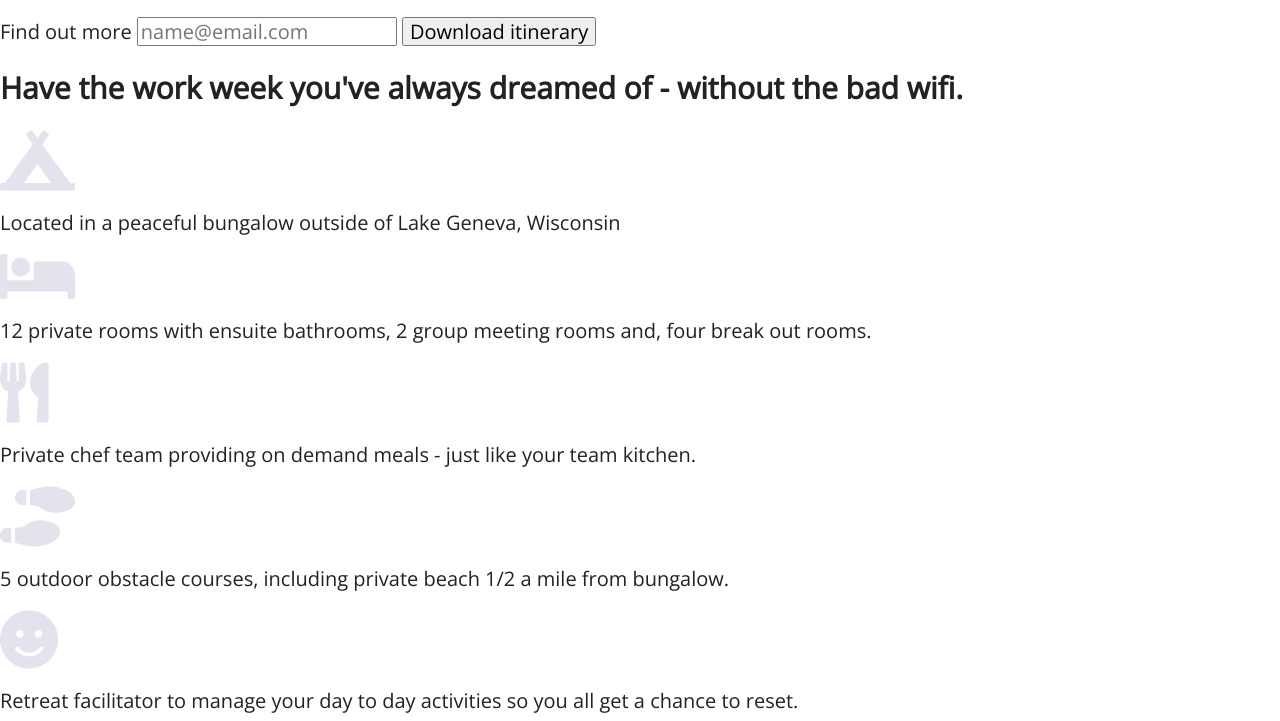
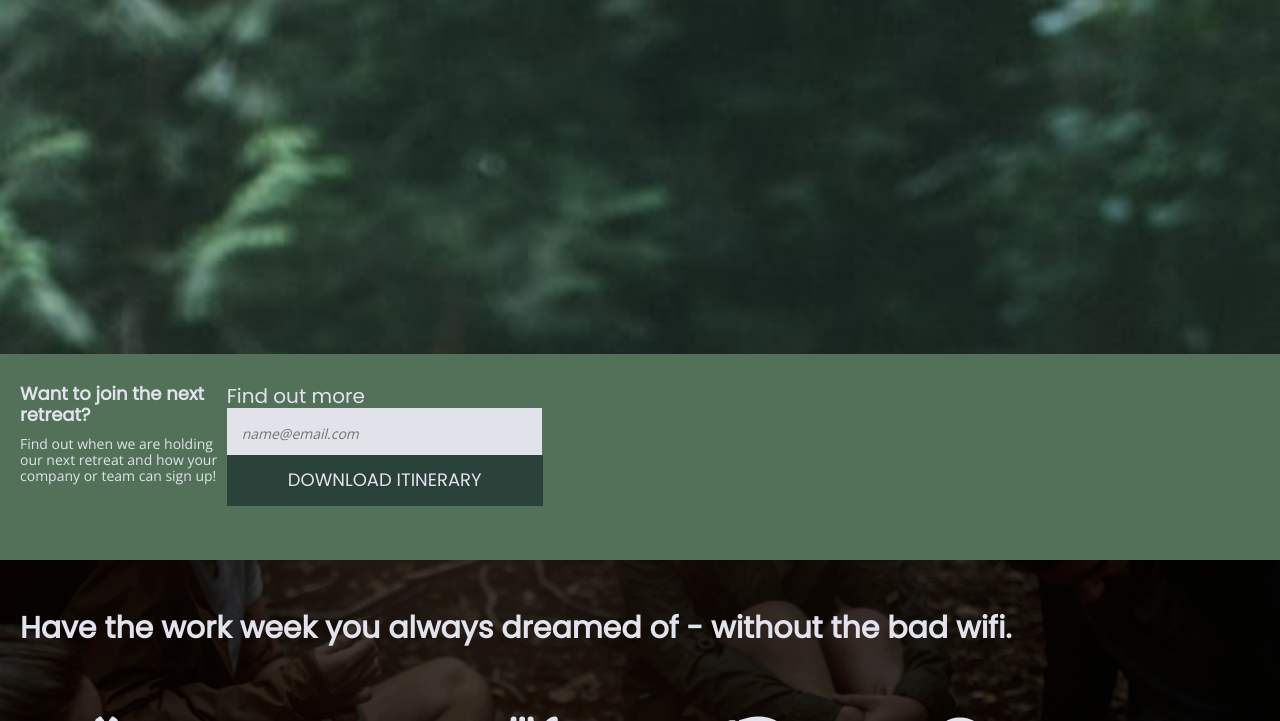
Before and after one commit to Lungowe-S/unplugged-retreat, a website built with Parcel: page index.html in a window 1280 px wide. Shown: the part 271-992 px from the top of the page. Built offline with nearby package versions, Linux system fonts and the light colour scheme.

Commit message:
Added compressed versions of the hero image, added styles to the CTA and Amenities sections

```diff
--- a/css/main.css
+++ b/css/main.css
@@ -96,7 +96,6 @@ textarea {
     --formGray: #e1e2ea;
     --darkGray: #b1b2b8;
     --offGreen: #2a423a;
-    --socialGreen: #527158;
     --grayish: #3a3a3a;
   }
 
@@ -159,16 +158,123 @@ textarea {
   }
 
   /* ----- Hero Styles ----- */
+  .hero__wrapper {
+    height: 500px;
+    position: relative;
+    background-image: url("../img/jake-melara-30679-unsplash_mh3m38_c_scale\,w_1400.jpg");
+    background-repeat: no-repeat;
+    background-size: 278%;
+    background-position: top center;
+  }
+
   .hero__title {
+    margin: 0;
+    font-size: 1.8rem;
+    color: var(--offGray);
+    line-height: 1.3;
+    padding-left: 1rem;
+    padding-top: 2.75rem;
+    font-family: "Poppins", sans-serif;
+  }
+
+  /* ----- CTA Styles ----- */
+  .cta {
+    background-color: var(--Green);
+  }
+
+  .cta__wrapper {
+    display: grid;
+    grid-template-columns: repeat(auto-fill, minmax(200px, 1fr));
+    row-gap: 1.75rem;
+    padding: 1.5rem 1rem 2.7rem 1rem;
+    color: var(--offGray);
+  }
+
+  .cta__title,
+  .cta__content p {
     margin: 0;
   }
 
-  /* .hero__wrapper {
-    background-image: url("../img/jake-melara-30679-unsplash.jpg");
+  .cta__title {
+    font-size: 0.9rem;
+    margin-bottom: 0.5rem;
+  }
+
+  .cta__content p {
+    font-size: 0.7rem;
+  }
+
+  .cta__title,
+  label,
+  .button {
+    font-family: "Poppins", sans-serif;
+  }
+
+  input {
+    margin: 0.85rem 0 0.9rem 0;
+    width: 15rem;
+    padding: 0.6rem 0 0.6rem 0.75rem;
+    border: none;
+    background-color: var(--formGray);
+  }
+
+  input::placeholder {
+    font-size: 0.7rem;
+    font-style: italic;
+  }
+
+  .button {
+    width: 15.8rem;
+    font-size: 0.9rem;
+    padding: 0.75rem 1rem;
+    border: none;
+    text-transform: uppercase;
+    color: var(--offGray);
+    background-color: var(--offGreen);
+  }
+
+  /* ----- Amenities Styles ----- */
+  .amenities {
+    background-image: url("../img/rawpixel-800820-unsplash1.jpg");
     background-repeat: no-repeat;
-    height: 500px;
     background-size: cover;
-  } */
+    background-position: top center;
+    color: var(--offGray);
+  }
+
+  .amenities__title {
+    margin: 0;
+    font-family: "Poppins", sans-serif;
+    padding: 2.5rem 1rem 3.5rem 1rem;
+    line-height: 1.2;
+  }
+
+  .amenities__wrapper {
+    display: grid;
+    grid-template-columns: repeat(auto-fill, minmax(200px, 1fr));
+    justify-content: center;
+    align-items: center;
+    text-align: center;
+    row-gap: 3rem;
+    padding-bottom: 3.3rem;
+  }
+
+  .amenity p {
+    font-size: 0.7rem;
+    width: 10.25rem;
+    margin: auto;
+  }
+
+  .fraction {
+    font-size: 0.6rem;
+  }
+
+  .amenity img {
+    margin-bottom: 1.95rem;
+  }
+
+
+
 
 /* ==========================================================================
    Helper classes
--- a/index.html
+++ b/index.html
@@ -57,7 +57,7 @@
     <section class="cta">
       <div class="cta__wrapper">
         <div class="cta__content">
-          <h3>Want to join the next retreat?</h3>
+          <h3 class="cta__title">Want to join the next retreat?</h3>
           <p>Find out when we are holding our next retreat  and how your company or team can sign up!</p>
         </div>
         <div class="cta__email">
@@ -66,14 +66,14 @@
             <input type="text" id="email" placeholder="name@email.com">
 
             <a href="itinerary/unplugged-retreat-itinerary.png" download="unplugged-retreat-itinerary">
-              <button type="button">Download itinerary</button>
+              <button class="button">Download itinerary</button>
             </a>
           </form>
         </div>
       </div>
     </section>
     <section class="amenities">
-      <h2>Have the work week you've always dreamed of - without the bad wifi.</h2>
+      <h2 class="amenities__title">Have the work week you always dreamed of - without the bad wifi.</h2>
       <div class="amenities__wrapper">
         <article class="amenity">
           <img src="img/campground.png" alt="image icon of a camp ground"/>
@@ -81,7 +81,7 @@
         </article>
         <article class="amenity">
           <img src="img/bed.png" alt="image icon of a bed" />
-          <p>12 private rooms with ensuite bathrooms, 2 group meeting rooms and, four break out rooms.</p>
+          <p>12 private rooms with ensuite bathrooms, 2 group meeting rooms, and 4 break out rooms.</p>
         </article>
         <article class="amenity">
           <img src="img/utensils.png" alt="image icons of dinner utensils" />
@@ -89,7 +89,7 @@
         </article>
         <article class="amenity">
           <img src="img/shoe-prints.png" alt="image icon of show prints" />
-          <p>5 outdoor obstacle courses, including private beach 1/2 a mile from bungalow.</p>
+          <p>5 outdoor obstacle courses, including private beach <span class="fraction">1/2</span> mile from bungalow.</p>
         </article>
         <article class="amenity">
           <img src="img/smile.png" alt="image icon of a smiley face" />
```
Also changed, not shown: img/jake-melara-30679-unsplash_mh3m38_c_scale,w_1106.jpg (added), img/jake-melara-30679-unsplash_mh3m38_c_scale,w_1263.jpg (added), img/jake-melara-30679-unsplash_mh3m38_c_scale,w_1393.jpg (added), img/jake-melara-30679-unsplash_mh3m38_c_scale,w_1400.jpg (added), img/jake-melara-30679-unsplash_mh3m38_c_scale,w_200.jpg (added), img/jake-melara-30679-unsplash_mh3m38_c_scale,w_506.jpg (added), img/jake-melara-30679-unsplash_mh3m38_c_scale,w_729.jpg (added), img/jake-melara-30679-unsplash_mh3m38_c_scale,w_978.jpg (added).
